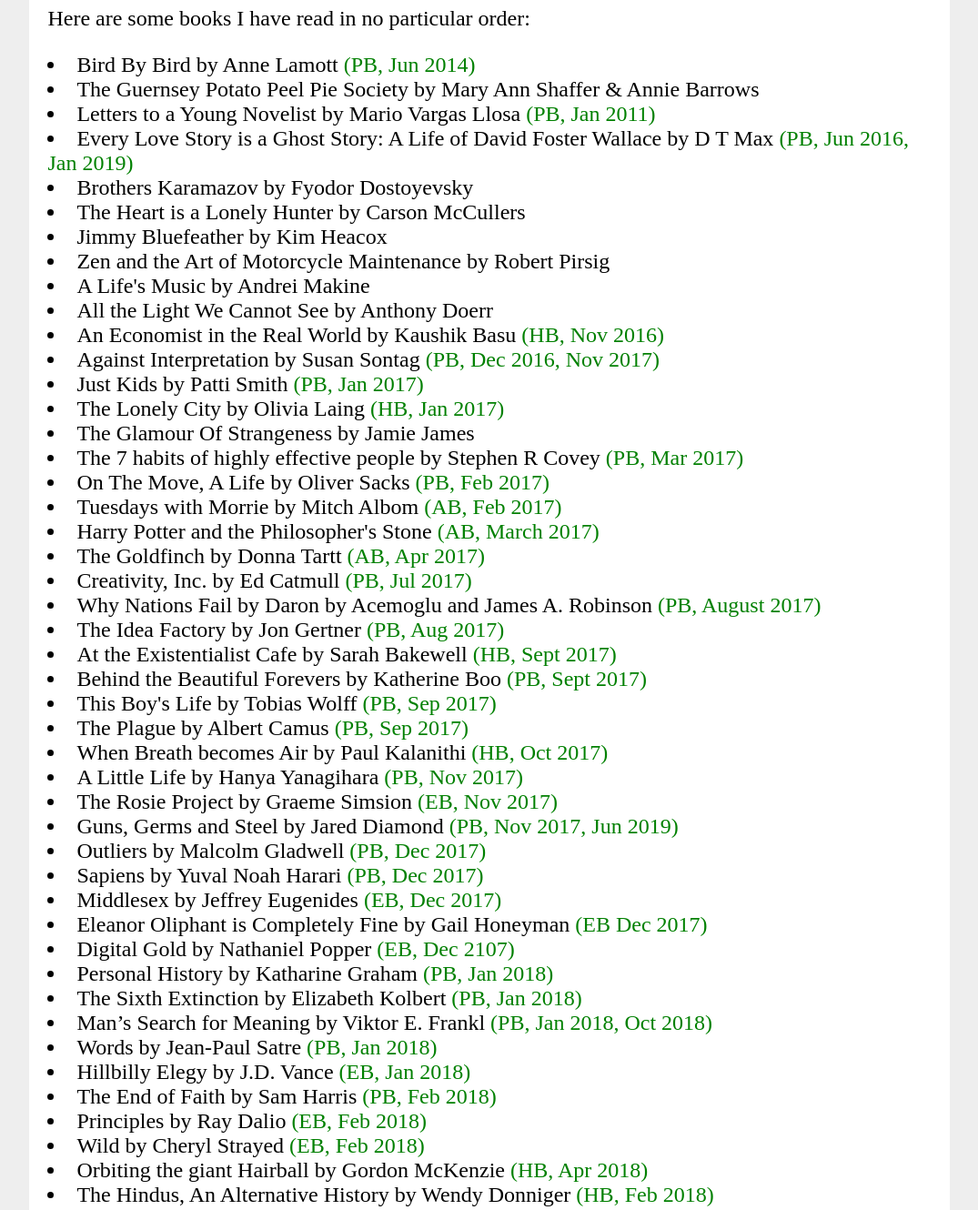
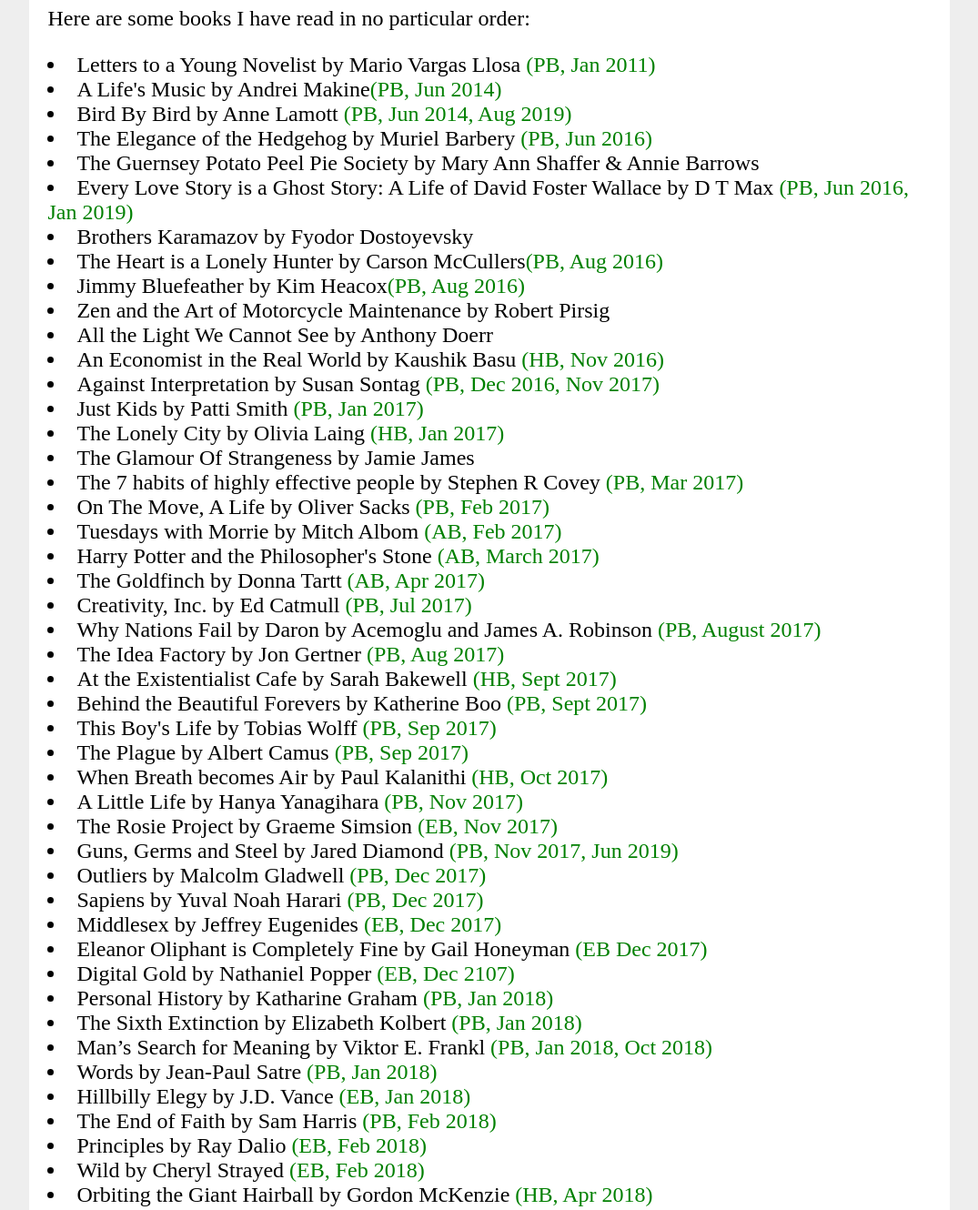
Before and after one commit to amaity/amaity.github.com, a plain HTML site: page pages/books.html in a window 1280 px wide. Shown: the part 400-1730 px from the top of the page at 91% size, without its empty margins (102-1177 px from the left). Drawn offline with nearby package versions, Linux system fonts and the light colour scheme; some packages are replaced by stand-ins of ours.

Commit message:
books added

```diff
--- a/pages/books.html
+++ b/pages/books.html
@@ -31,15 +31,16 @@ To change this template use Tools | Templates.
 
 
                 <p>
-                    <li>Bird By Bird by Anne Lamott <font color=#008000>(PB, Jun 2014)</font></li>
+                    <li>Letters to a Young Novelist by Mario Vargas Llosa <font color=#008000>(PB, Jan 2011) </font></li>
+                    <li>A Life's Music by Andrei Makine<font color=#008000>(PB, Jun 2014) </font></li>
+                    <li>Bird By Bird by Anne Lamott <font color=#008000>(PB, Jun 2014, Aug 2019)</font></li>
+                    <li>The Elegance of the Hedgehog by Muriel Barbery <font color=#008000>(PB, Jun 2016)</font></li>
                     <li>The Guernsey Potato Peel Pie Society by Mary Ann Shaffer &amp Annie Barrows</li>
-                    <li>Letters to a Young Novelist by Mario Vargas Llosa <font color=#008000>(PB, Jan 2011) </font></li>
                     <li>Every Love Story is a Ghost Story: A Life of David Foster Wallace by D T Max <font color=#008000>(PB, Jun 2016, Jan 2019)</font> </li>
                     <li>Brothers Karamazov by Fyodor Dostoyevsky</li>
-                    <li>The Heart is a Lonely Hunter by Carson McCullers</li>
-                    <li>Jimmy Bluefeather by Kim Heacox</li>
+                    <li>The Heart is a Lonely Hunter by Carson McCullers<font color=#008000>(PB, Aug 2016)</font></li>
+                    <li>Jimmy Bluefeather by Kim Heacox<font color=#008000>(PB, Aug 2016) </font></li>
                     <li>Zen and the Art of Motorcycle Maintenance by Robert Pirsig</li>
-                    <li>A Life's Music by Andrei Makine</li>
                     <li>All the Light We Cannot See by Anthony Doerr</li>
                     <li>An Economist in the Real World by Kaushik Basu <font color=#008000>(HB, Nov 2016)</font></li>
                     <li>Against Interpretation by Susan Sontag <font color=#008000>(PB, Dec 2016, Nov 2017)</font> </li>
@@ -75,7 +76,7 @@ To change this template use Tools | Templates.
                     <li>The End of Faith by Sam Harris <font color=#008000>(PB, Feb 2018)</font></li>
                     <li>Principles by Ray Dalio <font color=#008000>(EB, Feb 2018)</font></li>
                     <li>Wild by Cheryl Strayed <font color=#008000>(EB, Feb 2018)</font></li>
-                    <li>Orbiting the giant Hairball by Gordon McKenzie <font color=#008000>(HB, Apr 2018)</font></li>
+                    <li>Orbiting the Giant Hairball by Gordon McKenzie <font color=#008000>(HB, Apr 2018)</font></li>
                     <li>The Hindus, An Alternative History by Wendy Donniger <font color=#008000>(HB, Feb 2018)</font></li>
                     <li>Why Buddhism is True by Robert Wright <font color=#008000>(PB, Jan 2018)</font></li>
                     <li>Educated by Tara Westover <font color=#008000>(EB, Apr 2018)</font></li>
@@ -101,6 +102,8 @@ To change this template use Tools | Templates.
                     <li>Future of Capitalism by Paul Collier <font color=#008000>(EB, Jun 2019)</font></li>
                     <li>Why I Am A Hindu by Sashi Tharoor <font color=#008000>(EB, Jul 2019)</font></li>
                     <li>Swami Vivekananda by Rakesh Tripathi <font color=#008000>(EB, Jul 2019)</font></li>
+                    <li>Crypto by Steven Levy <font color=#008000>(PB, Jul 2019)</font></li>
+                    <li>The Making of the Atomic Bomb by Richard Rhodes <font color=#008000>(PB, Aug 2019)</font></li>
                 </p>
 
 
```
